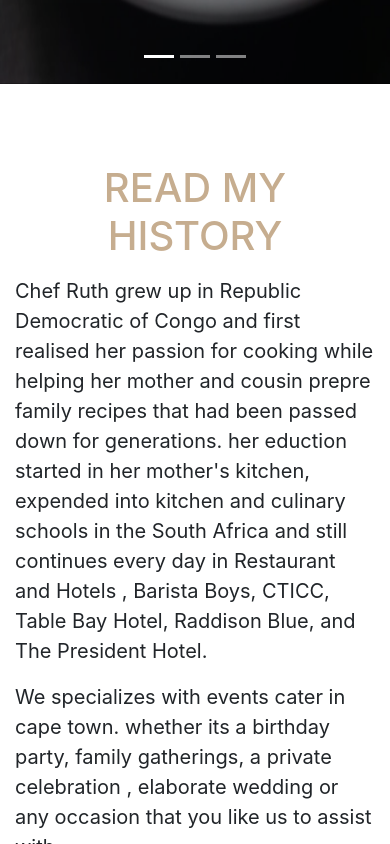
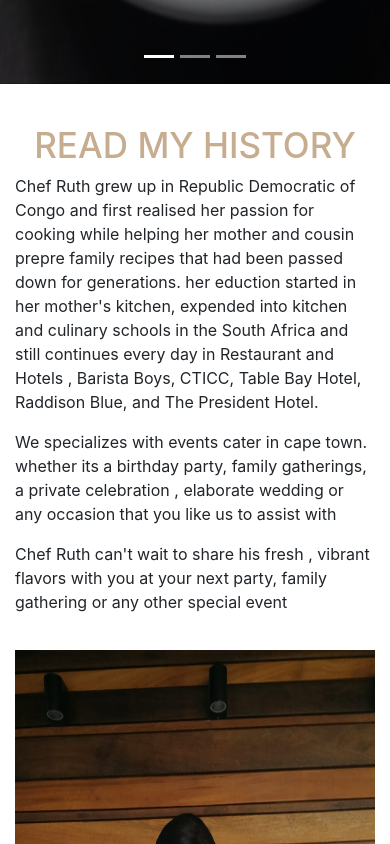
Before and after one commit to Frank1963-mpoyi/RUTH-CATERING-WITH-REACT, a React (Create React App) app: page / in a window 390 px wide. Shown: the part 760-1604 px from the top of the page. Built offline with nearby package versions, Linux system fonts and the light colour scheme.

Commit message:
new updates

```diff
--- a/src/components/About/About.css
+++ b/src/components/About/About.css
@@ -1,33 +1,73 @@
+
+.container{
 
 
-.container h3 {
-    font-size: 40px;
 }
 
 
-.col-xs-12 p {
-    position: relative;
-    top: 100px;
-    font-size: 20px;
-    line-height: 1.5;
+.read-title {
+    /* margin: 60px 0 30px 0; */
+    text-align: center;
+    color: #C6AD8F;
+    font-size: 35px;
+    position: absolute;
+    top: -100px;
 }
 
-.container .text-center {
-    margin-top: 80px;
-    color:#C6AD8F;
+.mylogo img {
+    margin-top: 20px;
+    width: 100%;
+    height: 90vh;
 }
-@media only screen and (max-width: 567px){
 
-    .col-xs-12 p {
-        position: relative;
-        top: 0px;
-        font-size: 20px;
-        line-height: 1.5;
+
+.main-read {
+    margin-top: 60px;
+}
+
+
+.read-my-history {
+    position: relative ;
+    top: 115px;
+
+
+
+}
+
+
+
+@media only screen and (max-width: 567px) {
+
+    .mylogo img {
+        margin-top: 20px;
+
     }
 
 
-    .col-xs-12  {
 
-        margin-bottom: 18px;
+    .read-my-history {
+        position: relative ;
+        top: 0px;
+
+
     }
+
+
+    .read-title {
+        /* margin: 60px 0 30px 0; */
+        text-align: center;
+        color: #C6AD8F;
+        font-size: 35px;
+        position: absolute;
+        top: -50px;
+        left: 0;
+        right: 0;
     }
+
+
+    .main-read {
+        margin-top: 90px;
+    }
+
+
+}
--- a/src/components/About/About.js
+++ b/src/components/About/About.js
@@ -7,10 +7,10 @@ function About() {
     return (
 
     <div className="container ">
-    <h3 className="text-center">READ MY HISTORY</h3>
-    <div className="row mt-3">
-        <div className="col-xs-12 col-sm-12 col-md-6 col-lg-6 col-xl-6  ">
 
+        <div className="row main-read ">
+            <div className="col col-lg-6 col-sm-12 read-my-history ">
+            <h3 className="read-title">READ MY HISTORY</h3>
                 <p>
                     Chef Ruth grew up in Republic Democratic of Congo and first realised
                     her passion for cooking while helping her mother and cousin prepre
@@ -35,8 +35,8 @@ function About() {
                 </p>
             </div>
 
-        <div className="col-xs-12 col-sm-12 col-md-6 col-lg-6 col-xl-6  ">
-                <img src={mylogo} style={{width: "100%", height: "110%"}} alt="" />
+            <div className="col-xs-12 col-md-6 col-lg-6 col-sm-12 mylogo">
+                    <img src={mylogo} className="images"  alt="" />
             </div>
 
 
--- a/src/components/Card/Card.css
+++ b/src/components/Card/Card.css
@@ -31,6 +31,10 @@
 
 @media only screen and (max-width: 567px){
 
+    .container .text-center {
+
+
+    }
 
 
 
--- a/src/components/Gallery/Gallery.js
+++ b/src/components/Gallery/Gallery.js
@@ -14,7 +14,7 @@ function Gallery() {
     return (
         <section id="gallery">
         <div>
-            <h2 class="title-text text-center">MAIN CUISINES</h2>
+            <h2 style={{fontSize:"35px"}} class="title-text text-center">MAIN CUISINES</h2>
         </div>
 
         <div id="gallery-centre">
--- a/src/components/Menu/Menu.js
+++ b/src/components/Menu/Menu.js
@@ -6,9 +6,9 @@ import "./Menu.css";
 function Menu() {
     return (
 
-    <section id="about" className="mt">
+    <section id="about" className="menu">
         <div>
-            <h2 className="title-text text-center "> OUR MENU</h2>
+            <h2 style={{fontSize:"35px"}} className="title-text text-center "> OUR MENU</h2>
         </div>
         <div className="about-center">
 
```
Lines whose indentation alone changed are shown as unchanged.
